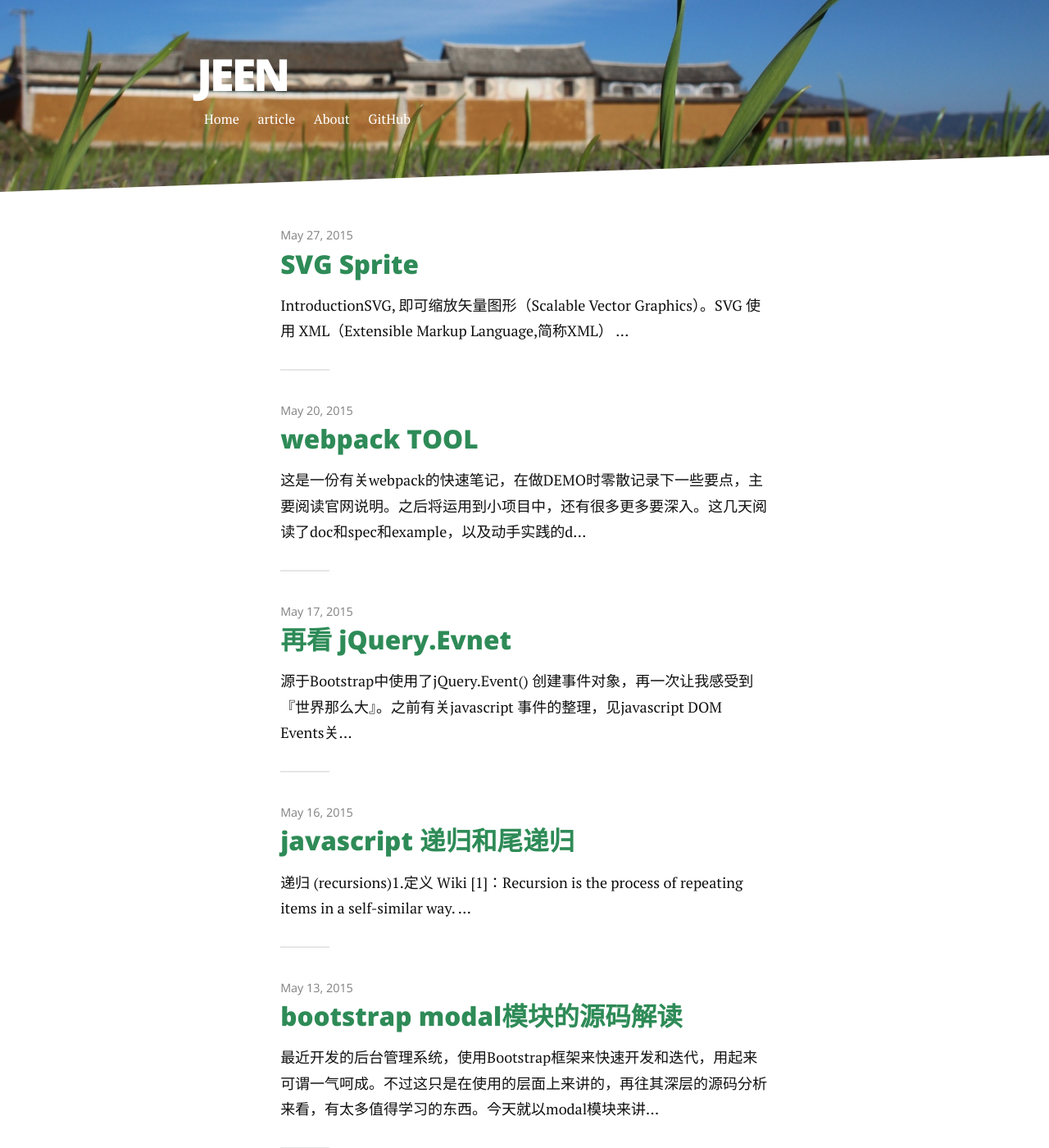
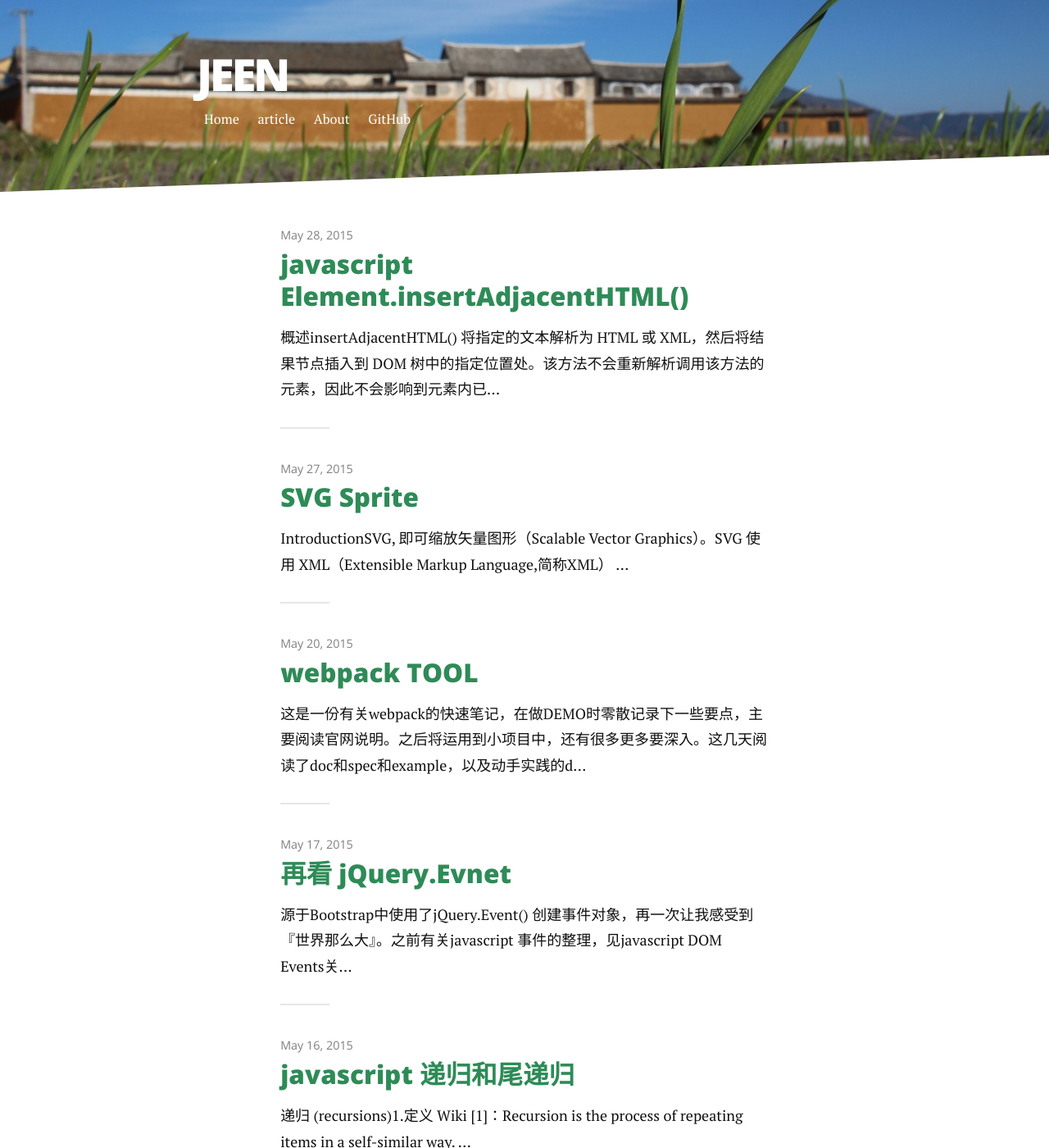
Before and after one commit to imjeen/notes, a Jekyll site: the page built from index.html, in a window 1280 px wide and 1400 px high. Shown: the whole window at 82% size. Built offline with Jekyll 4.4.1, drawn with Linux system fonts in a browser that asks for light colours; nearby versions of some CDN libraries; Markdown is read by kramdown in place of the engine named in the settings; the list of posts is cut into pages by our own code.

Commit message:
update js insertAdjacentHTML and SVG sprite

```diff
--- a/_posts/2015-05-27-SVG-sprite.markdown
+++ b/_posts/2015-05-27-SVG-sprite.markdown
@@ -73,6 +73,8 @@ HTML 对应地引用：
 
 由于浏览器安全策略限制的原因，我们不能在本地直接打开html文件来预览我们引用的svg文件，需要以服务器的形式来打开.
 
+### IE浏览器（包括IE11）不兼容外联SVG文件
+
 目前IE浏览器（包括IE11）不支持优雅的外联SVG文件，所以IE下只能将SVG相关的定义放在body标签里。除了后台程序引入外，还可以通过js插入svg节点。
 
 {% highlight javascript %}
@@ -84,7 +86,9 @@ ajax.onload = function(e) {
 ajax.send();
 {% endhighlight %}
 
-最后，从一开始我们就说过，SVG 是使用XML格式定义图像的，所以可以合并压缩SVG文件。通过Grunt或gulp等工具的插件实现，这里略。
+最后，从一开始我们就说过，SVG 是使用XML格式定义图像的，所以可以修改、合并压缩SVG文件。
+
+illustrator，在线站点，或icomoon导出等方式修改SVG；通过Grunt或gulp等工具的插件（如 [grunt-svgstore](https://github.com/FWeinb/grunt-svgstore/)实现，这里略。
 
 ## Resource
 
--- /dev/null
+++ b/_posts/2015-05-28-javascript-insertAdjacentHTML().markdown
@@ -0,0 +1,67 @@
+---
+layout: post
+title:  "javascript Element.insertAdjacentHTML()"
+date:   2015.05.28
+---
+
+## 概述
+
+insertAdjacentHTML() 将指定的文本解析为 HTML 或 XML，然后将结果节点插入到 DOM 树中的指定位置处。该方法不会重新解析调用该方法的元素，因此不会影响到元素内已存在的元素节点。从而可以避免额外的解析操作，比直接使用 innerHTML 方法要快。
+
+## 语法
+
+element.insertAdjacentHTML(position, text);
+
+position 是相对于 element 元素的位置，并且只能是以下的字符串之一：
+
+- beforebegin - 在 element 元素的前面。
+- afterbegin - 在 element 元素的第一个子节点前面。
+- beforeend - 在 element 元素的最后一个子节点后面。
+- afterend - 在 element 元素的后面。
+
+text 是字符串，会被解析成 HTML 或 XML，并插入到 DOM 树中。
+
+位置名称示意：
+
+{% highlight HTML %}
+<!-- beforebegin -->
+<section>
+<!-- afterbegin -->
+
+内容...
+
+<!-- beforeend -->
+</section>
+<!-- afterend -->
+{% endhighlight%}
+
+## javascript VS. jQuery
+
+{% highlight HTML %}
+<!--  After -->
+
+<!-- JQUERY -->
+$(el).after(htmlString);
+<!-- IE8+ -->
+el.insertAdjacentHTML('afterend', htmlString);
+
+<!-- Append -->
+
+<!-- JQUERY -->
+$(parent).append(el);
+<!-- IE8+ -->
+parent.appendChild(el);
+
+<!-- Before -->
+
+<!-- JQUERY -->
+$(el).before(htmlString);
+<!-- IE8+ -->
+el.insertAdjacentHTML('beforebegin', htmlString);
+
+{% endhighlight%}
+
+## Resource
+
+1. [MDN - Element.insertAdjacentHTML()](https://developer.mozilla.org/en-US/docs/Web/API/Element/insertAdjacentHTML)
+2. [jQuery free](http://youmightnotneedjquery.com/)
```
